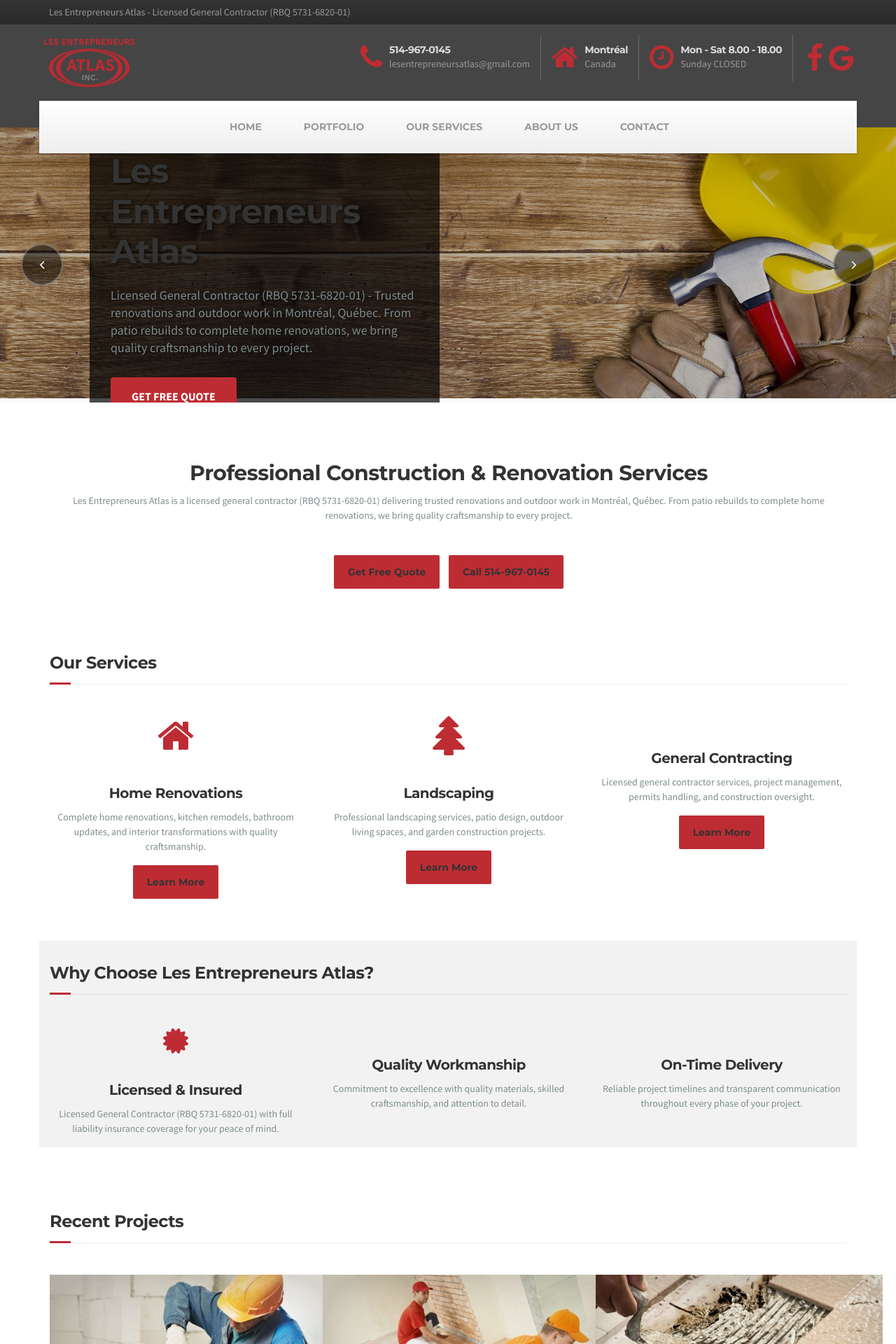
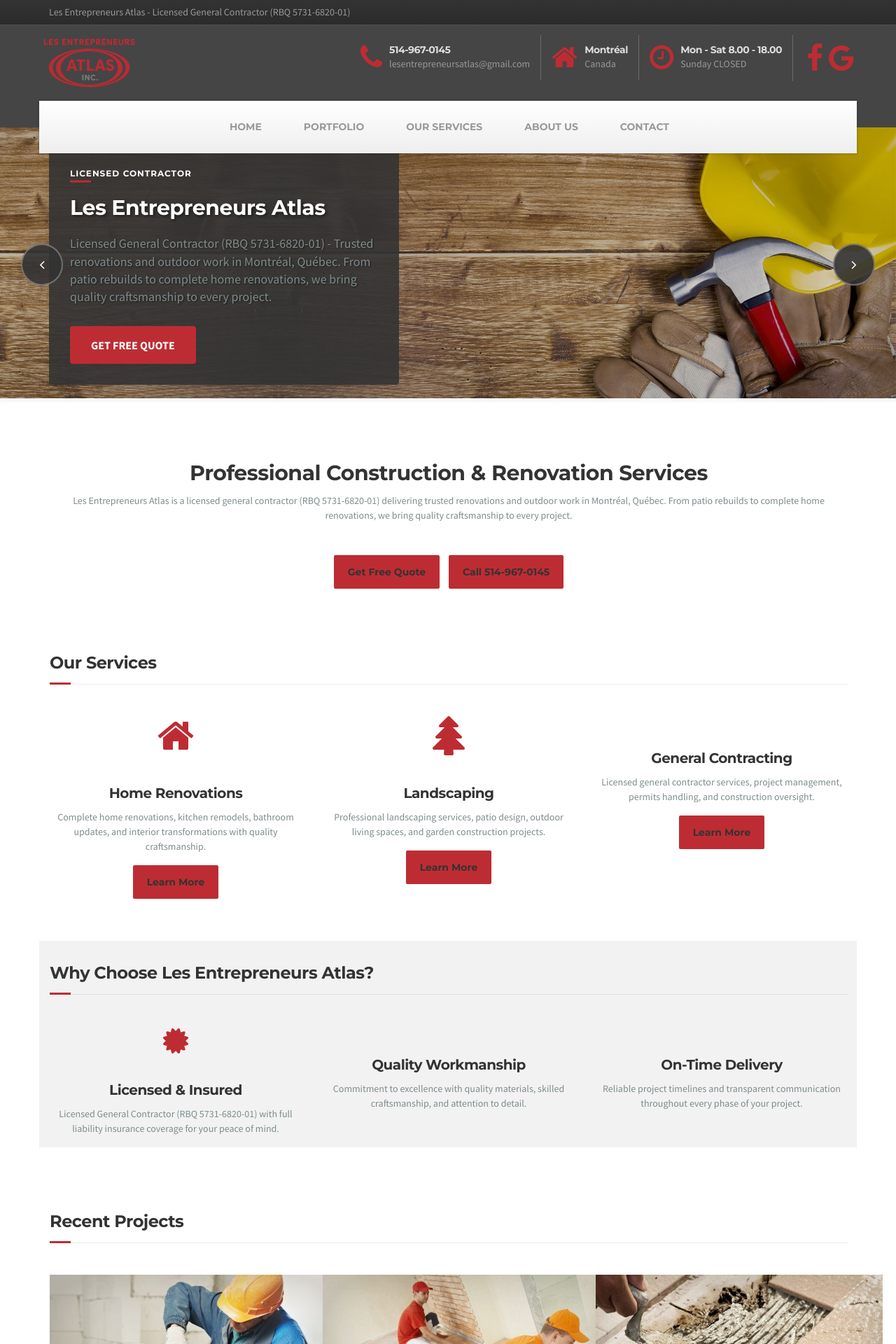
Before and after one commit to Endracion/Atlas, a Jekyll site: the page built from index.md, in a window 1280 px wide. Shown: the top 1920 px of the page at 70% size. Built offline with Jekyll 4.4.1, drawn with Linux system fonts in a browser that asks for light colours.

Commit message:
color changes

```diff
--- a/assets/css/renotheme.css
+++ b/assets/css/renotheme.css
@@ -25,6 +25,14 @@
   line-height: 1.5;
   color: var(--renotheme-text-light);
   background-color: #fff;
+}
+
+.renotheme-theme a {
+  text-decoration: none;
+}
+
+.renotheme-theme a:not(.btn):hover {
+  color: var(--renotheme-primary);
 }
 
 .renotheme-theme h1,
@@ -600,6 +608,31 @@
   color: var(--renotheme-text-dark);
 }
 
+.footer a {
+  text-decoration: none;
+}
+
+.footer a:not(.btn):hover {
+  color: var(--renotheme-primary);
+}
+
+.footer .btn {
+  text-decoration: none;
+}
+
+.footer .btn:hover {
+  color: white;
+}
+
+.footer .menu-top-menu-container a {
+  text-decoration: none;
+}
+
+.footer .menu-top-menu-container a:hover {
+  color: var(--renotheme-primary) !important;
+  text-decoration: none !important;
+}
+
 .footer .read-more:hover {
   color: var(--renotheme-primary);
 }
@@ -845,9 +878,27 @@
    z-index: 10;
    max-width: 500px;
    width: 90%;
-   background-color: rgba(0, 0, 0, 0.7);
+   background-color: rgba(51, 51, 51, 0.9);
    padding: 30px;
    border-radius: 5px;
+}
+
+@media (min-width: 768px) {
+   .carousel-content {
+      left: calc(50vw - 375px + 15px);
+   }
+}
+
+@media (min-width: 992px) {
+   .carousel-content {
+      left: calc(50vw - 485px + 15px);
+   }
+}
+
+@media (min-width: 1200px) {
+   .carousel-content {
+      left: calc(50vw - 585px + 15px);
+   }
 }
 
 .jumbotron__category {
@@ -855,23 +906,33 @@
 }
 
 .jumbotron__category h6 {
-  background-color: rgba(190, 44, 51, 0.9);
   display: inline-block;
-  padding: 8px 15px;
   font-size: 12px;
   font-weight: bold;
   text-transform: uppercase;
   letter-spacing: 1px;
-  color: white;
+  color: white !important;
   margin: 0;
+  position: relative;
+}
+
+.jumbotron__category h6::after {
+  content: "";
+  position: absolute;
+  bottom: -5px;
+  left: 0;
+  width: 30px;
+  height: 3px;
+  background-color: var(--renotheme-primary);
 }
 
 .jumbotron__title h1 {
-  font-size: 48px;
+  font-size: 30px;
   font-weight: bold;
   margin-bottom: 20px;
   text-shadow: 2px 2px 4px rgba(0,0,0,0.5);
   line-height: 1.2;
+  color: white !important;
 }
 
 .jumbotron__content p {
@@ -908,7 +969,7 @@
   transform: translateY(-50%);
   width: 60px;
   height: 60px;
-  background-color: rgba(0,0,0,0.5);
+  background-color: rgba(51, 51, 51, 0.9);
   border: 2px solid rgba(255,255,255,0.3);
   border-radius: 50%;
   color: white;
```
Also changed, not shown: assets/css/main.css (line endings or trailing spaces).
